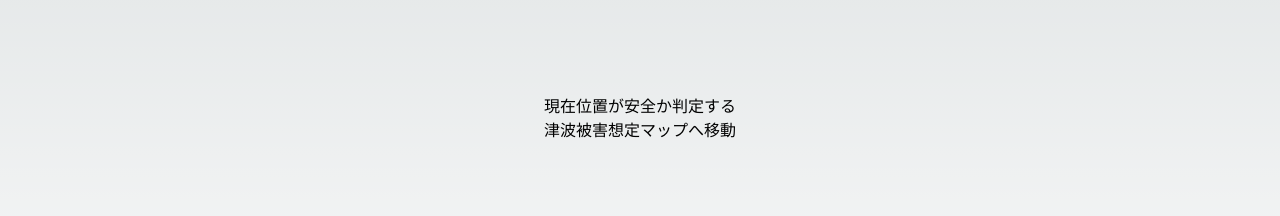
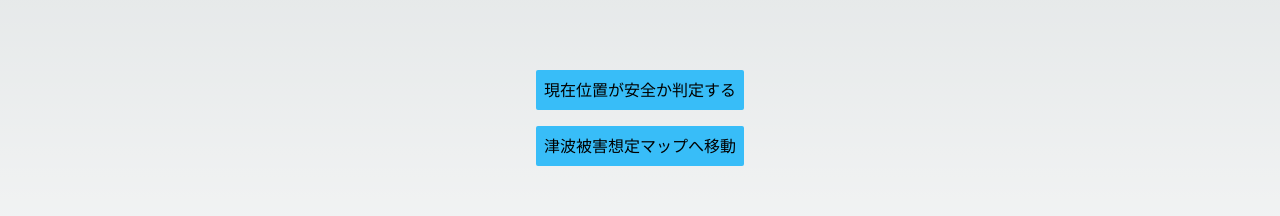
Before and after one commit to Kyamada2001/disaster-predict, a Next.js app: page / in a window 1280 px wide. Shown: the part 352-568 px from the top of the page. Built offline with nearby package versions, Linux system fonts and the light colour scheme.

Commit message:
リンク、文言等を諸々修正

```diff
--- a/src/components/tsunami-judge.tsx
+++ b/src/components/tsunami-judge.tsx
@@ -134,7 +134,7 @@ const Judgement =() => {
             errMessage= (
               <>
                 <div>
-                  <div>申し訳ありません。<br/>{currPref}はデータが公開されていないため、情報を取得することができません。<br/>地方自治体の避難情報に従ってください。</div>
+                  <div>申し訳ありません。<br/>{currPref}は津波浸水想定データが公開されていないため、情報を取得することができません。<br/>地方自治体の避難情報に従ってください。</div>
                 </div>
               </>
             );
@@ -169,14 +169,14 @@ const Judgement =() => {
         if(isInside && inRangePolygon) {
           message = (
             <>
-              <p className='inline-block'>津波が浸水する恐れがあります。</p>
+              <p className='inline-block'>あなたの現在位置は危険です。<br/>津波が浸水する恐れがあります</p><br/>
               <p>津波浸水深：{inRangePolygon.inRangePolygon.properties.A40_003}</p>
             </>
           )
         } else {
           message = (
             <>
-              <p className='inline-block'>津波による危険は少ないとされています。<br/>※想定よりも大きい津波が来ることがございます。</p>
+              <p className='inline-block'>あなたの現在位置は安全です。<br/>※想定よりも大きい津波が来ることがございます。</p>
             </>
           );
         }
--- a/src/pages/index.tsx
+++ b/src/pages/index.tsx
@@ -10,13 +10,13 @@ function IndexPage() {
         <title>津波想定被害チェッカー</title>
       </Head>
       <Header/>
-        <div className="flex flex-col justify-center items-center h-screen">
-          <div>
+      <div className="flex flex-col justify-center items-center h-screen space-y-4">
+        <div className="bg-sky-400 rounded-sm px-2 py-2">
           <Link href="tsunami-judgment">
             現在位置が安全か判定する
           </Link>
         </div>
-          <div>
+        <div className="bg-sky-400 rounded-sm px-2 py-2">
           <Link href="map">
             津波被害想定マップへ移動
           </Link>
--- a/src/pages/tsunami-judgment.tsx
+++ b/src/pages/tsunami-judgment.tsx
@@ -15,7 +15,7 @@ function MapPage() {
         <title>津波想定被害チェッカー</title>
       </Head>
       <Header/>
-      <div className="container mx-auto lg:px-28 space-y-3 my-1">
+      <div className="container mx-auto lg:px-28 space-y-3 my-1 h-screen">
         <h1 className="text-xl">津波想定被害判定</h1>
         <div className="flex flex-col space-y-3 items-center">
           <TsunamiDudge/>
```
Also changed, not shown: src/components/header.tsx (+4 -1 lines). Lines whose indentation alone changed are shown as unchanged.
